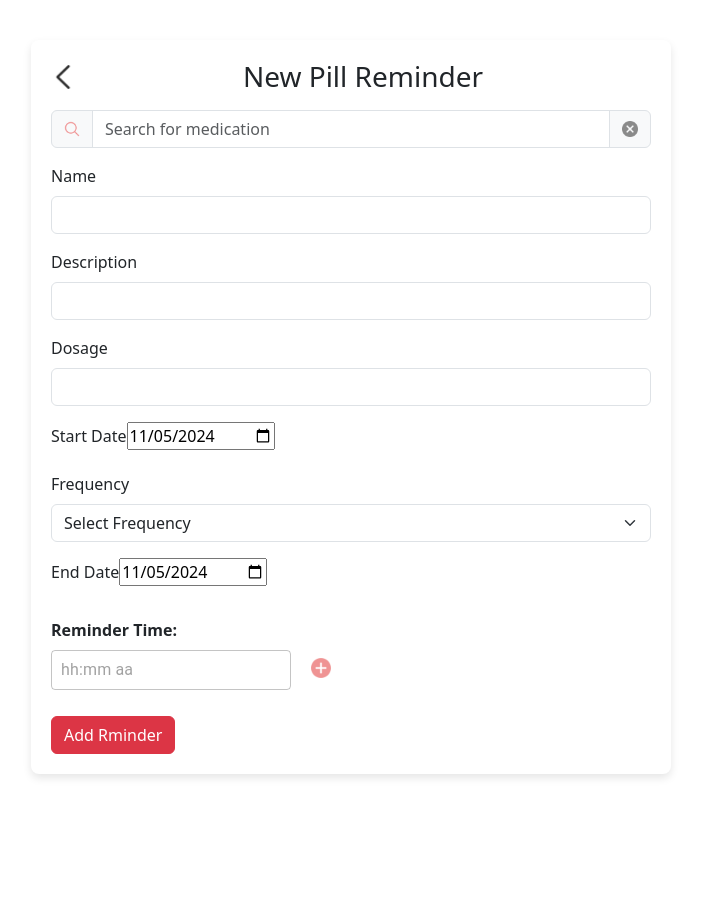
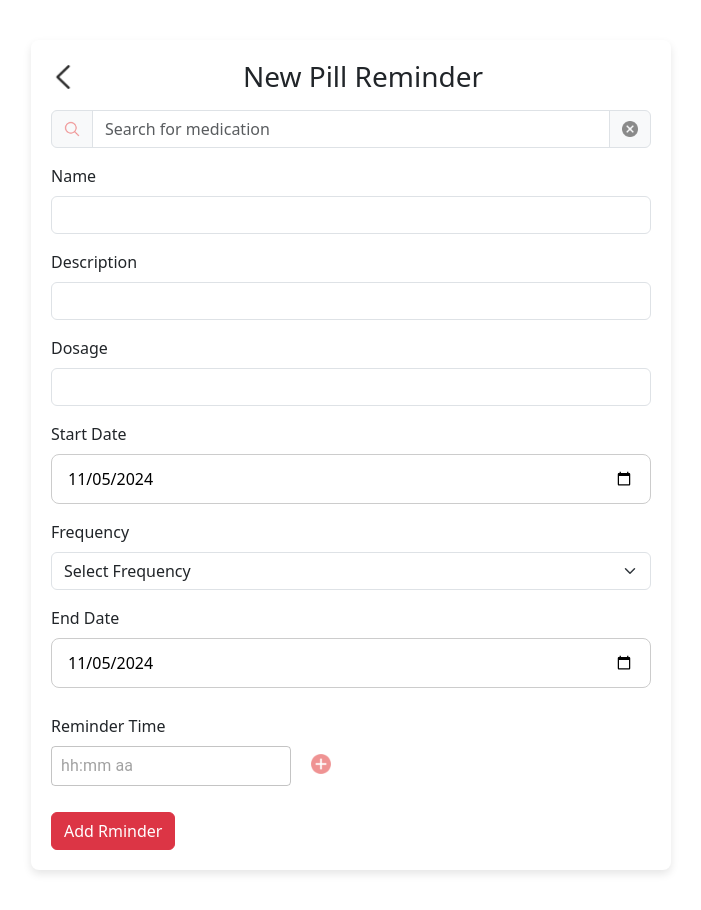
Before and after one commit to MJ-Jiang/medicationReminder, a React (Vite) app: page /create-reminder in a window 1280 px wide. Shown: the whole page, without its empty margins (289-990 px from the left). Before the commit the page ends 840 px from the top, so only its background shows below. Built offline with nearby package versions, Linux system fonts and the light colour scheme.

Commit message:
modify calendar

```diff
--- a/src/components/DatePicker.jsx
+++ b/src/components/DatePicker.jsx
@@ -14,7 +14,19 @@ const DatePicker = ({ onDateChange, initialDate }) => {
             type="date"
             value={selectedDate}
             onChange={handleChange}
-
+            style={{
+                fontSize: '1rem',
+                padding: '12px 16px',
+                borderRadius: '8px',
+                border: '1px solid #ccc',
+                backgroundColor: '#fff',
+                width: '100%',
+                boxSizing: 'border-box',
+                appearance: 'none', // 取消原生样式
+                WebkitAppearance: 'none', // 兼容Safari
+                MozAppearance: 'none', // 兼容Firefox
+                transition: 'all 0.2s ease',
+            }}
         />
     );
 };
--- a/src/components/TimeInputComponent.jsx
+++ b/src/components/TimeInputComponent.jsx
@@ -10,8 +10,8 @@ const TimeInputComponent = ({ selectedTime, setSelectedTime }) => {
 
     return (
         <div style={{ margin: '10px 0' }}>
-            <label htmlFor="time" style={{ display: 'block', fontWeight: 'bold', marginBottom: '8px' }}>
-                {t('Reminder Time')}:
+            <label htmlFor="time" style={{ display: 'block',  marginBottom: '8px' }}>
+                {t('Reminder Time')}
             </label>
             <LocalizationProvider dateAdapter={AdapterDayjs}>
                 <TimePicker
--- a/src/main.jsx
+++ b/src/main.jsx
@@ -8,6 +8,7 @@ import './i18n';
 import "react-datepicker/dist/react-datepicker.css";
 
 
+
 createRoot(document.getElementById('root')).render(
   <StrictMode>
     <App />
--- a/src/pages/MedicationDescriptionPage.jsx
+++ b/src/pages/MedicationDescriptionPage.jsx
@@ -60,7 +60,7 @@ const MedicationDescriptionPage = () => {
     }
     // When there is medication information to display
     return (
-        <Card className="centered-container" style={{ maxWidth: '500px', margin: '20px auto', padding: '20px', boxShadow: '0 4px 8px rgba(0, 0, 0, 0.2)' }}>
+        <Card className="centered-container">
             <Card.Body>
                 {/* BackButton 和标题在同一行 */}
                 <Row className="align-items-center mb-3">
```
Also changed, not shown: src/assets/Language.png (added).
